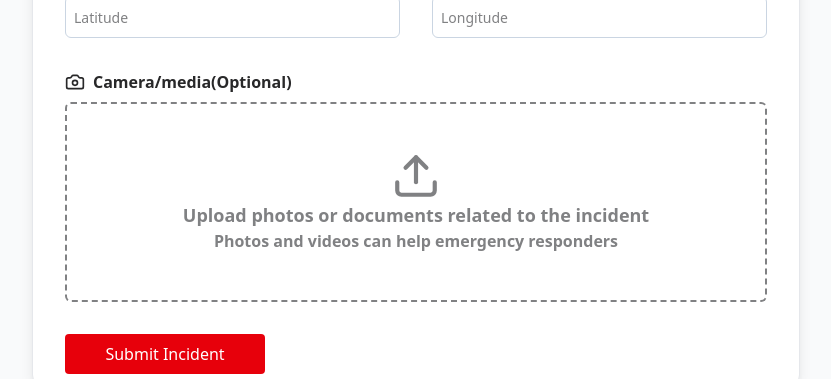
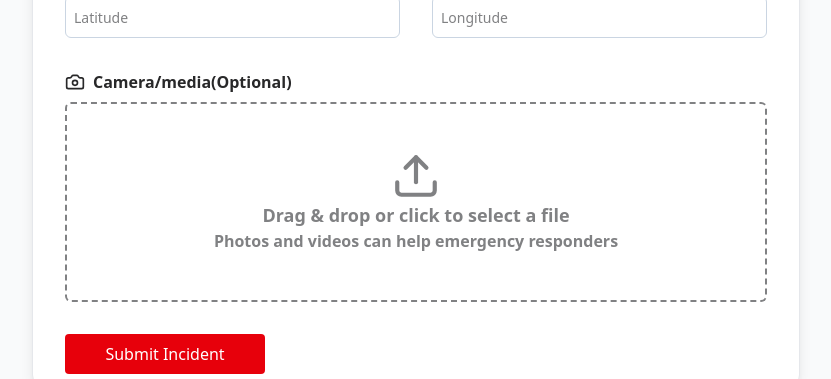
Before and after one commit to Pratik58D/incident_reporting_full, a React (Vite) app in the folder frontend/: page /report in a window 1280 px wide. Shown: the part 844-1223 px from the top of the page, without its empty margins (224-1055 px from the left). Built offline with nearby package versions, Linux system fonts and the light colour scheme; no server answers.

Commit message:
adding drop and drag feature

```diff
--- /dev/null
+++ b/frontend/src/components/FileUpload.tsx
@@ -0,0 +1,76 @@
+import React, { useRef, useState } from "react";
+import { Upload, Camera } from "lucide-react";
+
+interface FileUploadProps {
+    onFileChange: (file: File | null) => void;
+    previewUrl?: string;
+    uploading?: boolean;
+    label?: string;
+}
+
+const FileUpload: React.FC<FileUploadProps> = ({ onFileChange, previewUrl, uploading, label }) => {
+
+    const fileInputRef = useRef<HTMLInputElement | null>(null);
+    const [dragOver, setDragOver] = useState(false);
+
+    const handleFileSelect = (event: React.ChangeEvent<HTMLInputElement>) => {
+        const file = event.target.files?.[0] || null;
+        onFileChange(file)
+    }
+
+    const handleDrop = (event: React.DragEvent<HTMLLabelElement>) => {
+        event.preventDefault();
+        setDragOver(false)
+        const file = event.dataTransfer.files?.[0] || null;
+        onFileChange(file)
+    }
+    const handleDragOver = (event: React.DragEvent<HTMLLabelElement>) => {
+        event.preventDefault();
+        setDragOver(true);
+    }
+    const handleDragLeave = () => {
+        setDragOver(false);
+    }
+
+
+    return (
+        <div className="col-span-2">
+            <input
+                id="file"
+                type="file"
+                ref={fileInputRef}
+                onChange={handleFileSelect}
+                className="sr-only"
+            />
+            <label className="flex items-center gap-2 mb-2 text-form-label">
+                <Camera size={20} />
+                  <p className="text-form-label">{label || "Upload media"}</p>
+            </label>
+            <label
+        htmlFor="file"
+        onDrop={handleDrop}
+        onDragOver={handleDragOver}
+        onDragLeave={handleDragLeave}
+        className={`border-2 border-dashed min-h-[200px] flex flex-col items-center justify-center rounded-md cursor-pointer
+          ${dragOver ? "border-blue-500 bg-blue-50" : "border-form-placeholder"}`}
+      >
+         <div className="flex flex-col items-center text-center text-form-placeholder">
+          <Upload size={50} />
+          <span className="text-lg">Drag & drop or click to select a file</span>
+          <span className="text-base">Photos and videos can help emergency responders</span>
+        </div>
+      </label>
+      {previewUrl && (
+        <div className="mt-3">
+          <p className="font-semibold">Preview:</p>
+          <img src={previewUrl} alt="file preview" className="mt-2 max-h-48 object-contain border border-gray-200 shadow-md" />
+        </div>
+      )}
+      {uploading && <p className="mt-2 text-blue-600 font-medium">Uploading file...</p>}
+        </div>
+    );
+};
+
+
+
+export default FileUpload;
--- a/frontend/src/pages/IncidentReport.tsx
+++ b/frontend/src/pages/IncidentReport.tsx
@@ -12,6 +12,7 @@ import { incidentReportStore } from "@/store/incidentReportStore";
 import { useTranslation } from "react-i18next";
 import LanguageSelector from "@/common/LanguageSelector";
 import { getOrCreateUser } from "@/utils/user";
+import FileUpload from "@/components/FileUpload";
 
 
 interface IncidentFormData {
@@ -67,7 +68,7 @@ const IncidentHandling: React.FC = observer(() => {
   // check if road blockage is selected
   const isRoadBlockageSelected = incidentReportStore.hazardTypes.find(
     (h) =>
-      h.id.toString() === watchHazardTypeId &&
+      h.name.toString() === watchHazardTypeId &&
       h.name.toLowerCase().includes("road_blockage")
   )
 
@@ -200,8 +201,9 @@ const IncidentHandling: React.FC = observer(() => {
           {/* desktop menu */}
           <div className="flex items-center gap-4">
             <NavLink to="/" className="flex items-center gap-1 text-gray-800">
-              <ArrowLeft size={15} />
-              <h1 className="">{t("back")}</h1>
+
+               <ArrowLeft className="w-5 h-5"/>
+                <p className="text-lg">{t("back")}</p>
             </NavLink>
           </div>
           {/* logo */}
@@ -341,7 +343,7 @@ const IncidentHandling: React.FC = observer(() => {
               </div>
 
               {/* File upload */}
-              <div className="col-span-2">
+              {/* <div className="col-span-2">
                 <input id="file" type="file" {...register("file")} className="sr-only" />
                 <label className="flex items-center gap-2 mb-2 text-form-label" >
                   <Camera size={20} />
@@ -374,7 +376,13 @@ const IncidentHandling: React.FC = observer(() => {
                 {incidentReportStore.uploading && (
                   <p className="mt-2 text-blue-600 font-medium">Uploading file...</p>
                 )}
-              </div>
+              </div> */}
+              <FileUpload
+                onFileChange = {(file) => setValue("file", file ? [file] : undefined)}
+                previewUrl={incidentReportStore.previewUrl}
+                uploading ={incidentReportStore.uploading}
+                label={t("media")}
+              />
 
               {/* Road blockage */}
               <div className="col-span-2 flex flex-col gap-2">
```
